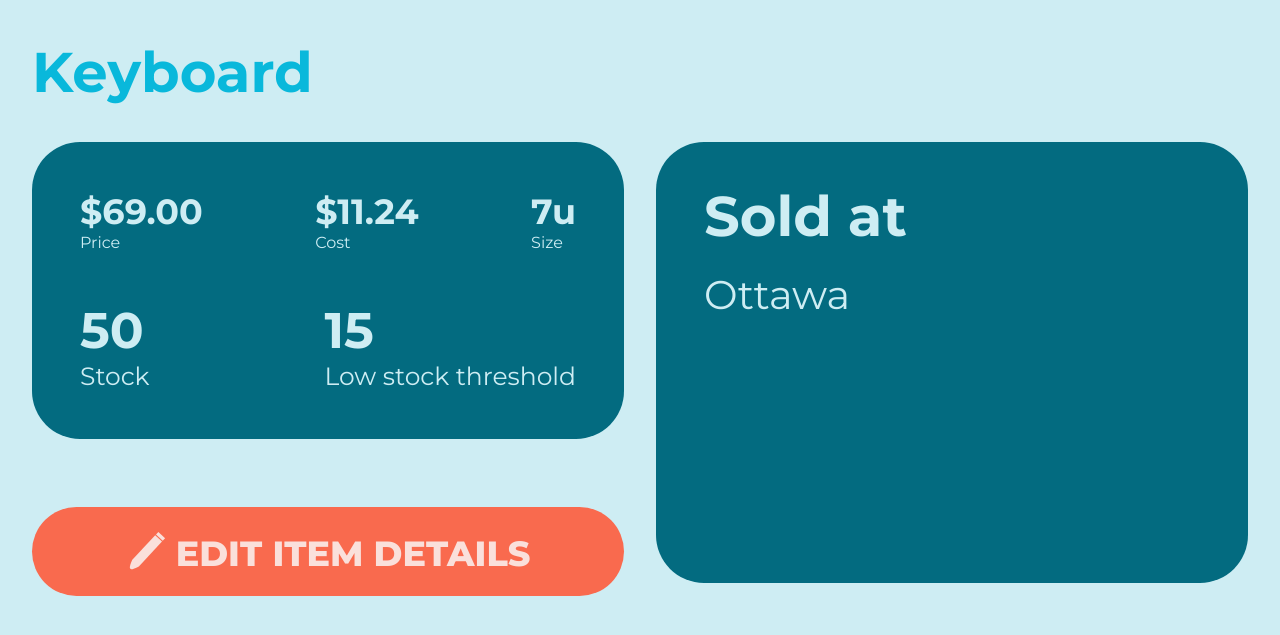
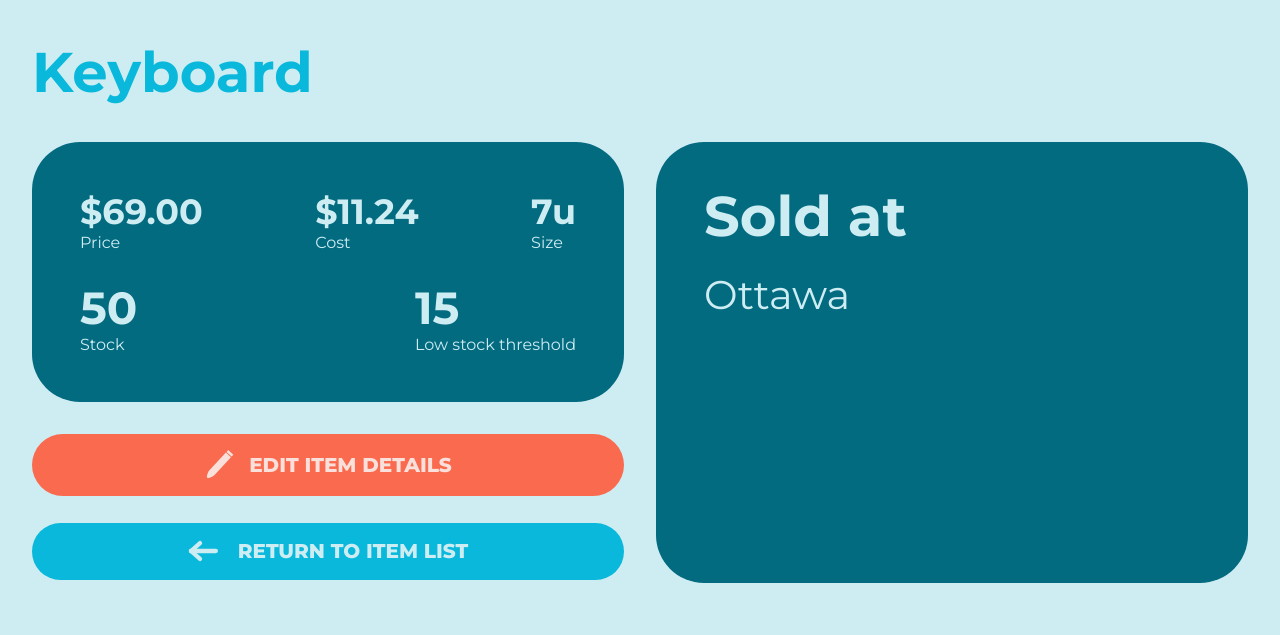
Before and after one commit to linguini1/WMS, a Flask app: a page that uses wms/templates/view-item.html in a window 1280 px wide. Shown: the top 635 px of the page. Run offline with Flask 2, Linux system fonts and the light colour scheme; data comes from the database, SQL or seed files in the repository; both versions use the stored data as it was after the commit; style sheets or scripts are compiled from the project's sources.

Commit message:
Added a return button to individual item view because somehow that was an oversight that I made.

```diff
--- a/wms/static/view-item.css
+++ b/wms/static/view-item.css
@@ -39,7 +39,7 @@ ul, li {
   color: #CEEDF3;
   border-radius: 3em;
   padding: 3em;
-  margin-bottom: 4.3em;
+  margin-bottom: 2em;
 }
 
 .stats ul {
@@ -53,26 +53,19 @@ ul, li {
 
 .stats ul h2 {
   margin: 0;
+  font-size: 35px;
 }
 
 .stats ul p {
   margin: 0;
 }
 
-.stats .top-row {
-  margin-bottom: 3em;
+.stats .bottom-row h2 {
+  font-size: 45px;
 }
 
-.stats .top-row h2 {
-  font-size: 35px;
-}
-
-.stats .bottom-row h2 {
-  font-size: 50px;
-}
-
-.stats .bottom-row p {
-  font-size: 25px;
+.stats .top-row {
+  margin-bottom: 1.8em;
 }
 
 .edit-item {
@@ -89,19 +82,22 @@ ul, li {
   -webkit-box-align: center;
       -ms-flex-align: center;
           align-items: center;
+  margin-bottom: 2em;
+  padding: 1.2em;
 }
 
 .edit-item h1 {
   color: #FAE0DB;
   text-transform: uppercase;
   font-weight: 800;
-  font-size: 35px;
+  font-size: 20px;
+  margin: 0;
 }
 
 .edit-item svg {
-  width: 40px;
-  height: 40px;
-  margin-right: 10px;
+  width: 30px;
+  height: 30px;
+  margin-right: 15px;
 }
 
 .edit-item svg path, .edit-item svg rect {
@@ -110,6 +106,41 @@ ul, li {
 
 .edit-item:hover {
   background-color: #f7401d;
+}
+
+.home-button {
+  display: -webkit-box;
+  display: -ms-flexbox;
+  display: flex;
+  background-color: #09B8DB;
+  padding: 1em;
+  width: 100%;
+  -webkit-box-pack: center;
+      -ms-flex-pack: center;
+          justify-content: center;
+  -webkit-box-align: center;
+      -ms-flex-align: center;
+          align-items: center;
+  border-radius: 4em;
+  border: none;
+}
+
+.home-button:hover {
+  background-color: #078faa;
+}
+
+.home-button h1 {
+  text-transform: uppercase;
+  color: #CEEDF3;
+  font-size: 20px;
+  font-weight: 800;
+  margin: 0;
+}
+
+.home-button svg {
+  margin-right: 20px;
+  width: 30px;
+  height: 30px;
 }
 
 .modal {
--- a/wms/static/view-item.scss
+++ b/wms/static/view-item.scss
@@ -46,7 +46,7 @@ ul, li {
     color: $lightBlue;
     border-radius: 3em;
     padding: 3em;
-    margin-bottom: 4.3em;
+    margin-bottom: 2em;
 
     ul {
         display: flex;
@@ -54,6 +54,7 @@ ul, li {
 
         h2 {
             margin: 0;
+            font-size: 35px;
         }
 
         p {
@@ -61,22 +62,12 @@ ul, li {
         }
     }
 
-    .top-row {
-
-        margin-bottom: 3em;
-
-        h2 {
-            font-size: 35px;
-        }
+    .bottom-row h2 {
+        font-size: 45px;
     }
 
-    .bottom-row {
-        h2 {
-            font-size: 50px;
-        }
-        p {
-            font-size: 25px;
-        }
+    .top-row {
+        margin-bottom: 1.8em;
     }
 }
 
@@ -88,18 +79,21 @@ ul, li {
     display: flex;
     justify-content: center;
     align-items: center;
+    margin-bottom: 2em;
+    padding: 1.2em;
 
     h1 {
         color: $lightOrange;
         text-transform: uppercase;
         font-weight: 800;
-        font-size: 35px;
+        font-size: 20px;
+        margin: 0;
     }
 
     svg {
-        width: 40px;
-        height: 40px;
-        margin-right: 10px;
+        width: 30px;
+        height: 30px;
+        margin-right: 15px;
 
         path, rect {
             fill: $lightOrange;
@@ -108,6 +102,35 @@ ul, li {
 
     &:hover {
         background-color: darken($deepOrange, 10%);
+    }
+}
+
+.home-button {
+    display: flex;
+    background-color: $medBlue;
+    padding: 1em;
+    width: 100%;
+    justify-content: center;
+    align-items: center;
+    border-radius: 4em;
+    border: none;
+
+    &:hover {
+        background-color: darken($medBlue, 10%);
+    }
+
+    h1 {
+        text-transform: uppercase;
+        color: $lightBlue;
+        font-size: 20px;
+        font-weight: 800;
+        margin: 0;
+    }
+
+    svg {
+        margin-right: 20px;
+        width: 30px;
+        height: 30px;
     }
 }
 
--- a/wms/templates/view-item.html
+++ b/wms/templates/view-item.html
@@ -110,6 +110,18 @@
             </svg>
             <h1>Edit Item Details</h1>
         </button>
+        <a href="{{url_for('items')}}">
+            <button class="home-button" id="home-button">
+                <svg xmlns="http://www.w3.org/2000/svg" width="70.057" height="51.114" viewBox="0 0 70.057 51.114">
+                    <g id="Back_Arrow" data-name="Back Arrow" transform="translate(-621.443 -538.443)">
+                      <line id="Line_12" data-name="Line 12" x1="58" transform="translate(628.5 564)" fill="none" stroke="#ceedf3" stroke-linecap="round" stroke-width="10"/>
+                      <line id="Line_13" data-name="Line 13" x1="21" y2="18.5" transform="translate(628.5 545.5)" fill="none" stroke="#ceedf3" stroke-linecap="round" stroke-width="10"/>
+                      <line id="Line_14" data-name="Line 14" x1="21" y1="18.5" transform="translate(628.5 564)" fill="none" stroke="#ceedf3" stroke-linecap="round" stroke-width="10"/>
+                    </g>
+                </svg>
+                <h1>Return to Item List</h1>
+            </button>
+        </a>
     </div>
     <div class="right-half">
         <div class="sold-at">
```
Also changed, not shown: wms/data.db, 1 other file.
